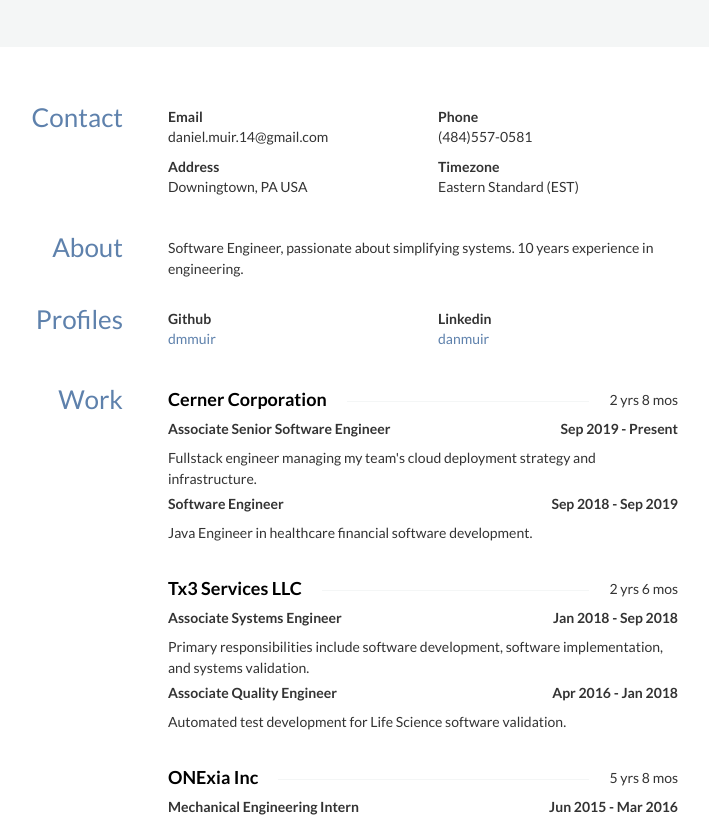
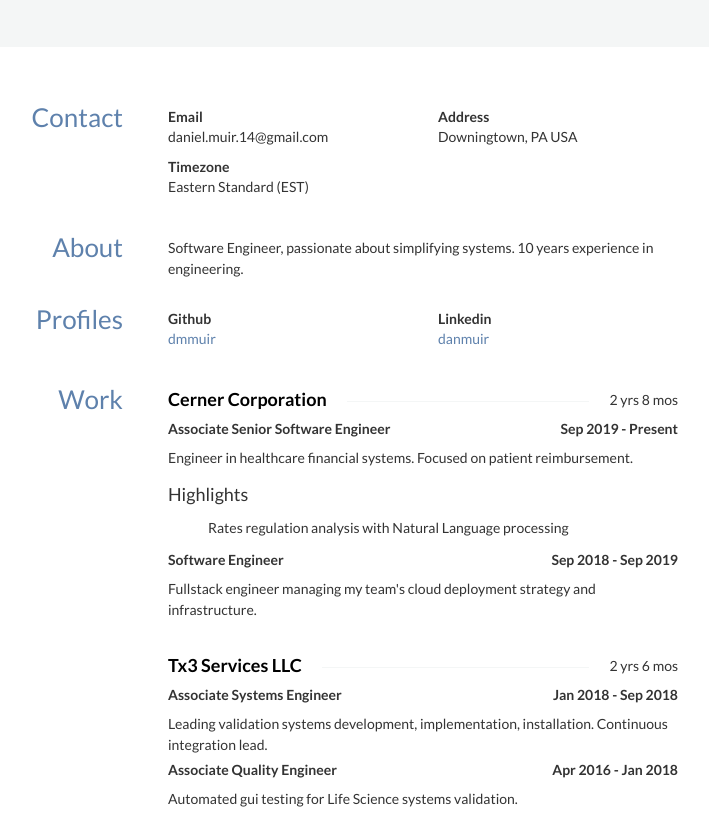
Before and after one commit to dmmuir/resume, a plain HTML site: page index.html in a window 1280 px wide. Shown: the part 139-956 px from the top of the page, without its empty margins (307-1016 px from the left). Drawn offline with nearby package versions, Linux system fonts and the light colour scheme; some icons are missing.

Commit message:
Update resume

```diff
--- a/index.html
+++ b/index.html
@@ -230,10 +230,6 @@
 					<div class="email">daniel.muir.14@gmail.com</div>
 				</div>
 				<div class="col-sm-6">
-					<strong>Phone</strong>
-					<div class="phone">(484)557-0581</div>
-				</div>
-				<div class="col-sm-6">
 					<strong>Address</strong>
 					<div class="address">Downingtown, PA USA</div>
 				</div>
@@ -302,8 +298,12 @@
 					</span>
 				</div>
 				<div class="summary">
-					<p>Fullstack engineer managing my team&#x27;s cloud deployment strategy and infrastructure.</p>
+					<p>Engineer in healthcare financial systems. Focused on patient reimbursement.</p>
 				</div>
+				<h4>Highlights</h4>
+				<ul class="highlights">
+					<li class="bullet">Rates regulation analysis with Natural Language processing</li>
+				</ul>
 				<div class="position">
 					<span>
 						Software Engineer
@@ -313,7 +313,7 @@
 					</span>
 				</div>
 				<div class="summary">
-					<p>Java Engineer in healthcare financial software development.</p>
+					<p>Fullstack engineer managing my team&#x27;s cloud deployment strategy and infrastructure.</p>
 				</div>
 			</div>
 			<div class="col-sm-12">
@@ -330,7 +330,7 @@
 					</span>
 				</div>
 				<div class="summary">
-					<p>Primary responsibilities include software development, software implementation, and systems validation.</p>
+					<p>Leading validation systems development, implementation, installation. Continuous integration lead.</p>
 				</div>
 				<div class="position">
 					<span>
@@ -341,7 +341,7 @@
 					</span>
 				</div>
 				<div class="summary">
-					<p>Automated test development for Life Science software validation.</p>
+					<p>Automated gui testing for Life Science systems validation.</p>
 				</div>
 			</div>
 			<div class="col-sm-12">
```
